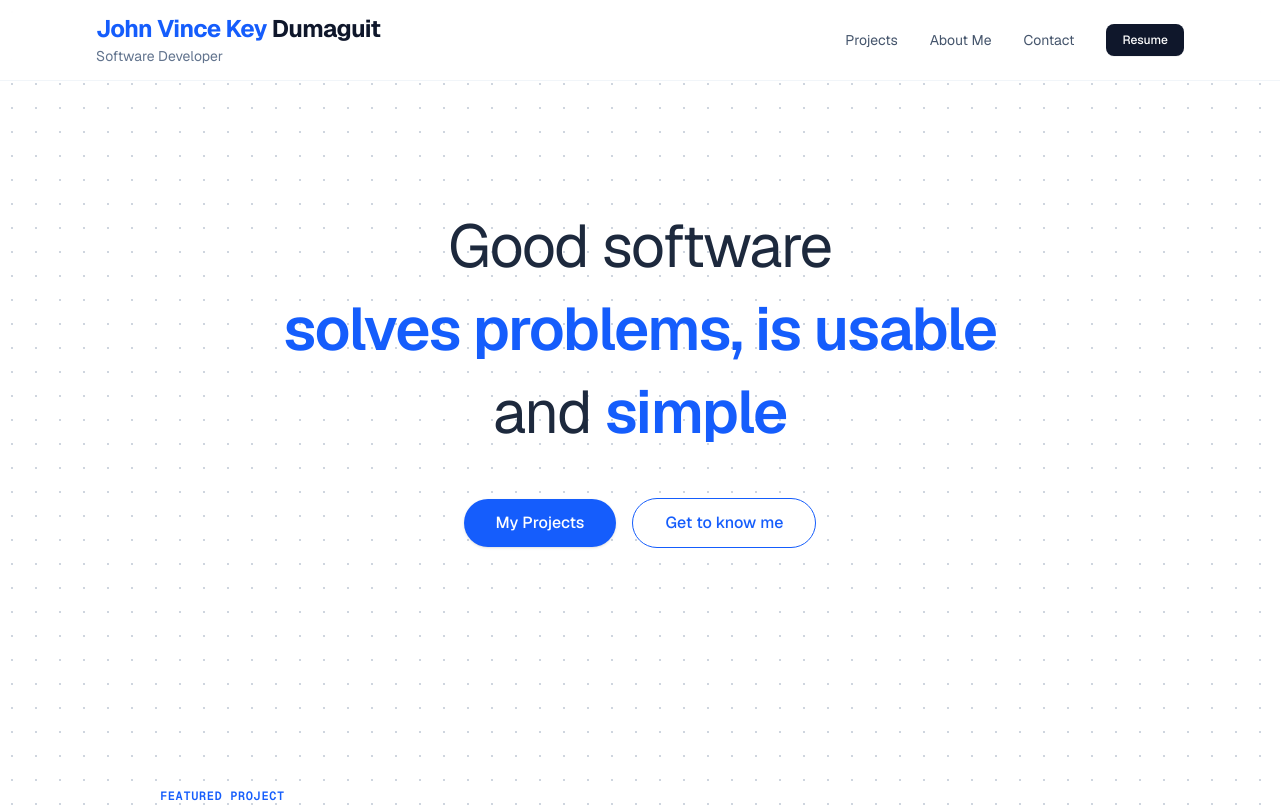
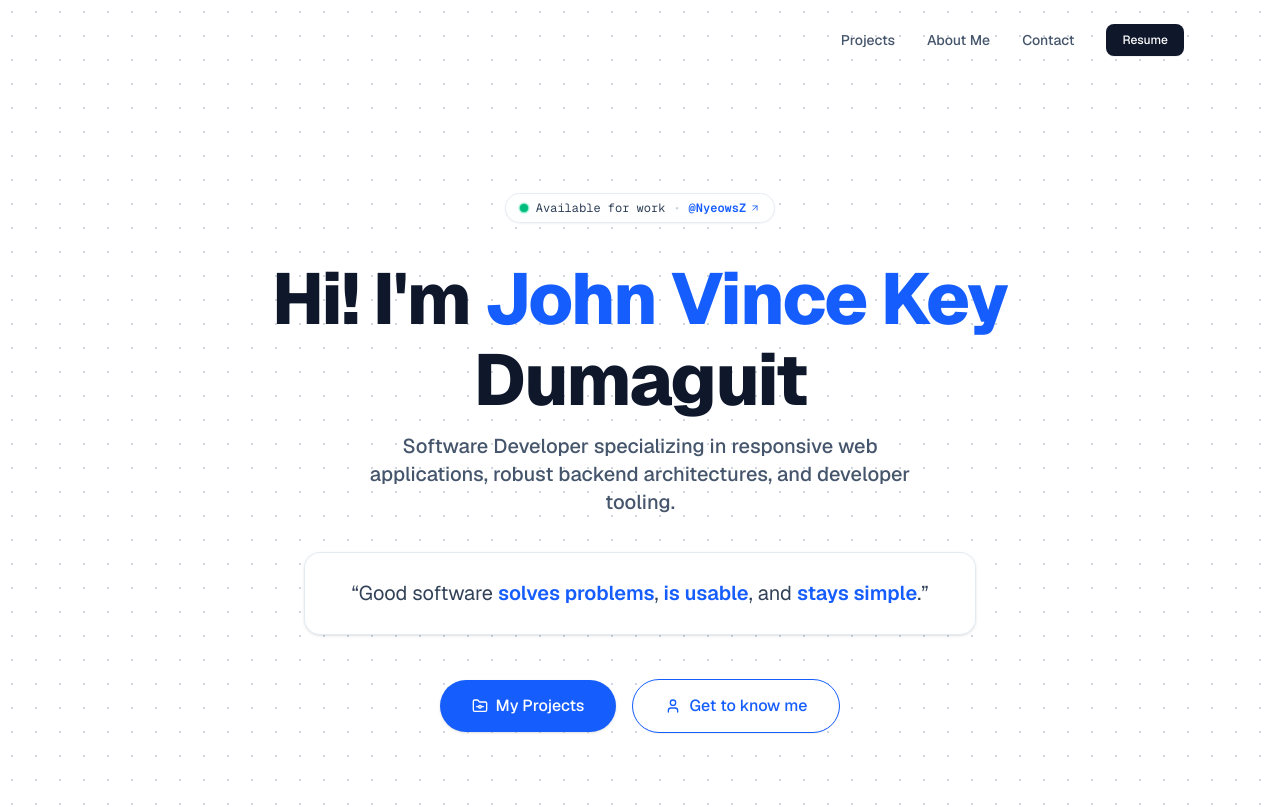
Before and after one commit to NyeowsZ/NyeowsZ, a Next.js app: page / in a window 1280 px wide. Shown: the top 807 px of the page. Built offline with nearby package versions, Linux system fonts and the light colour scheme.

Commit message:
feat: animated hero and nav & modify: message

```diff
--- a/components/HeroSection.tsx
+++ b/components/HeroSection.tsx
@@ -2,40 +2,79 @@
 
 import React from "react";
 import { PROFILE } from "@/data/profile";
+import { Github, ArrowUpRight, FolderGit2, User } from "@/components/Icons";
 
 export default function HeroSection() {
   return (
-    <section className="relative min-h-[72vh] flex flex-col items-center justify-center text-center px-6 py-24 sm:py-32">
-      <div className="max-w-3xl mx-auto flex flex-col items-center space-y-8 sm:space-y-10">
-        {/* The Exact Headline Typography from mywant.png */}
-        <div className="space-y-1.5 sm:space-y-2">
-          <h1 className="text-3xl sm:text-5xl md:text-6xl font-normal text-slate-800 tracking-tight leading-[1.25]">
-            Good software
-          </h1>
-          <h2 className="text-3xl sm:text-5xl md:text-6xl font-semibold text-blue-600 tracking-tight leading-[1.25]">
-            solves problems, is usable
-          </h2>
-          <h2 className="text-3xl sm:text-5xl md:text-6xl font-normal text-slate-800 tracking-tight leading-[1.25]">
-            and <span className="font-semibold text-blue-600">simple</span>
-          </h2>
+    <section className="relative min-h-[78vh] flex flex-col items-center justify-center text-center px-6 py-20 sm:py-28 overflow-hidden">
+      {/* Soft atmospheric gradient glow behind hero */}
+      <div className="absolute top-1/2 left-1/2 -translate-x-1/2 -translate-y-1/2 w-[550px] h-[350px] bg-blue-100/35 rounded-full blur-3xl pointer-events-none -z-10" />
+
+      <div className="max-w-3xl mx-auto flex flex-col items-center space-y-7 sm:space-y-9">
+
+        {/* Subtle greeting indicator badge */}
+        <div className="inline-flex items-center gap-2 px-3.5 py-1.5 rounded-full bg-white/90 border border-slate-200/80 text-slate-700 text-xs font-mono shadow-xs backdrop-blur-xs transition-all hover:border-blue-300">
+          <span className="relative flex h-2 w-2">
+            <span className="animate-ping absolute inline-flex h-full w-full rounded-full bg-emerald-400 opacity-75" />
+            <span className="relative inline-flex rounded-full h-2 w-2 bg-emerald-500" />
+          </span>
+          <span>Available for work</span>
+          <span className="text-slate-300">•</span>
+          <a
+            href={PROFILE.githubUrl}
+            target="_blank"
+            rel="noopener noreferrer"
+            className="text-blue-600 hover:text-blue-700 font-semibold inline-flex items-center gap-1 transition-colors"
+          >
+            <span>@{PROFILE.handle}</span>
+            <ArrowUpRight className="w-2.5 h-2.5" />
+          </a>
         </div>
 
-        {/* The Exact Action Buttons from mywant.png */}
+        {/* Hero Title: "Hi! I'm John Vince Key Dumaguit" */}
+        <div className="space-y-3">
+          <h1 className="text-4xl sm:text-6xl md:text-7xl font-extrabold text-slate-900 tracking-tight leading-[1.12]">
+            Hi! I&apos;m{" "}
+            <span className="text-blue-600 inline-block transition-transform hover:scale-102 duration-300">
+              {PROFILE.firstNameParts}
+            </span>{" "}
+            <span>{PROFILE.lastName}</span>
+          </h1>
+
+          <p className="text-lg sm:text-xl font-medium text-slate-600 max-w-xl mx-auto">
+            {PROFILE.title} specializing in responsive web applications, robust backend architectures, and developer tooling.
+          </p>
+        </div>
+
+        {/* Hybrid Slogan Card: Quote from mywant.png as the description */}
+        <div className="w-full max-w-2xl p-5 sm:p-6 rounded-2xl bg-white/90 border border-slate-200/90 shadow-sm backdrop-blur-sm transition-all duration-300 hover:shadow-md hover:border-blue-200 text-center">
+          <p className="text-base sm:text-lg md:text-xl font-normal text-slate-700 leading-relaxed">
+            &ldquo;Good software{" "}
+            <span className="font-semibold text-blue-600">solves problems</span>,{" "}
+            <span className="font-semibold text-blue-600">is usable</span>, and{" "}
+            <span className="font-semibold text-blue-600">stays simple</span>.&rdquo;
+          </p>
+        </div>
+
+        {/* CTA Buttons */}
         <div className="pt-2 flex flex-col sm:flex-row items-center gap-3.5 sm:gap-4 w-full sm:w-auto">
           <a
             href="#projects"
-            className="w-full sm:w-auto px-8 py-3 rounded-full bg-blue-600 hover:bg-blue-700 text-white font-medium text-sm sm:text-base shadow-sm hover:shadow-md transition-all duration-200"
+            className="w-full sm:w-auto inline-flex items-center justify-center gap-2 px-8 py-3.5 rounded-full bg-blue-600 hover:bg-blue-700 text-white font-medium text-sm sm:text-base shadow-sm hover:shadow-md hover:-translate-y-0.5 transition-all duration-200 cursor-pointer"
           >
-            My Projects
+            <FolderGit2 className="w-4 h-4" />
+            <span>My Projects</span>
           </a>
 
           <a
             href="#about"
-            className="w-full sm:w-auto px-8 py-3 rounded-full bg-white hover:bg-blue-50/50 border border-blue-600 text-blue-600 font-medium text-sm sm:text-base transition-all duration-200"
+            className="w-full sm:w-auto inline-flex items-center justify-center gap-2 px-8 py-3.5 rounded-full bg-white hover:bg-blue-50/50 border border-blue-600 text-blue-600 font-medium text-sm sm:text-base hover:-translate-y-0.5 transition-all duration-200 cursor-pointer shadow-2xs hover:shadow-xs"
           >
-            Get to know me
+            <User className="w-4 h-4" />
+            <span>Get to know me</span>
           </a>
         </div>
+
       </div>
     </section>
   );
--- a/components/Navbar.tsx
+++ b/components/Navbar.tsx
@@ -1,57 +1,102 @@
 "use client";
 
-import React, { useState } from "react";
+import React, { useState, useEffect } from "react";
 import { PROFILE } from "@/data/profile";
-import { Menu, X, FileText } from "@/components/Icons";
+import { Menu, X, Github, ArrowUpRight } from "@/components/Icons";
 
 interface NavbarProps {
   onOpenResume?: () => void;
 }
 
 export default function Navbar({ onOpenResume }: NavbarProps) {
+  const [scrolled, setScrolled] = useState(false);
   const [mobileMenuOpen, setMobileMenuOpen] = useState(false);
 
+  useEffect(() => {
+    const handleScroll = () => {
+      // Reveal name when scrolled past 120px
+      if (window.scrollY > 120) {
+        setScrolled(true);
+      } else {
+        setScrolled(false);
+      }
+    };
+
+    window.addEventListener("scroll", handleScroll, { passive: true });
+    handleScroll();
+    return () => window.removeEventListener("scroll", handleScroll);
+  }, []);
+
   return (
-    <header className="sticky top-0 z-50 w-full bg-white/90 backdrop-blur-md border-b border-slate-100 transition-all">
+    <header
+      className={`sticky top-0 z-50 w-full transition-all duration-300 ${
+        scrolled
+          ? "bg-white/85 backdrop-blur-md border-b border-slate-200/80 shadow-xs"
+          : "bg-transparent border-b border-transparent"
+      }`}
+    >
       <div className="max-w-6xl mx-auto px-6 sm:px-8 h-20 flex items-center justify-between">
-        {/* Left: Exact brand typography from mywant.png */}
+        {/* Left: Revealed on scroll with smooth fade-in and slide animation */}
+        <div className="flex items-center min-w-0">
+          <div
+            className={`flex items-center gap-3 transition-all duration-500 ease-out transform ${
+              scrolled
+                ? "opacity-100 translate-y-0 pointer-events-auto"
+                : "opacity-0 -translate-y-2 pointer-events-none"
+            }`}
+          >
             <a href="#" className="flex flex-col group">
-          <div className="text-xl sm:text-2xl font-bold tracking-tight leading-tight">
-            <span className="text-blue-600 group-hover:text-blue-700 transition-colors">
+              <div className="text-base sm:text-lg font-bold tracking-tight leading-tight">
+                <span className="text-blue-600 transition-colors group-hover:text-blue-700">
                   {PROFILE.firstNameParts}
                 </span>{" "}
                 <span className="text-slate-900">{PROFILE.lastName}</span>
               </div>
-          <span className="text-xs sm:text-sm text-slate-500 font-normal mt-0.5">
+              <span className="text-[11px] text-slate-500 font-normal">
                 {PROFILE.title}
               </span>
             </a>
 
-        {/* Right: Nav items matching mywant.png */}
+            {/* Clickable GitHub handle pill */}
+            <a
+              href={PROFILE.githubUrl}
+              target="_blank"
+              rel="noopener noreferrer"
+              title="Visit GitHub Profile"
+              className="hidden sm:inline-flex items-center gap-1.5 px-2.5 py-1 rounded-full bg-slate-100 hover:bg-blue-50 border border-slate-200/80 hover:border-blue-200 text-xs font-mono font-medium text-slate-700 hover:text-blue-700 transition-all duration-200"
+            >
+              <Github className="w-3 h-3 text-slate-500" />
+              <span>@{PROFILE.handle}</span>
+              <ArrowUpRight className="w-2.5 h-2.5 text-slate-400" />
+            </a>
+          </div>
+        </div>
+
+        {/* Right: Nav items */}
         <nav className="hidden md:flex items-center gap-8 text-sm text-slate-600">
           <a
             href="#projects"
-            className="hover:text-blue-600 transition-colors"
+            className="hover:text-blue-600 transition-colors duration-200 font-medium"
           >
             Projects
           </a>
           <a
             href="#about"
-            className="hover:text-blue-600 transition-colors"
+            className="hover:text-blue-600 transition-colors duration-200 font-medium"
           >
             About Me
           </a>
           <a
             href="#contact"
-            className="hover:text-blue-600 transition-colors"
+            className="hover:text-blue-600 transition-colors duration-200 font-medium"
           >
             Contact
           </a>
 
-          {/* Dark pill button from mywant.png */}
+          {/* Dark pill Resume button */}
           <button
             onClick={onOpenResume}
-            className="bg-slate-900 hover:bg-slate-800 text-white text-xs font-medium px-4 py-2 rounded-lg shadow-2xs hover:shadow transition-all cursor-pointer"
+            className="bg-slate-900 hover:bg-slate-800 text-white text-xs font-medium px-4 py-2 rounded-lg shadow-2xs hover:shadow transition-all duration-200 hover:-translate-y-0.5 cursor-pointer"
           >
             Resume
           </button>
@@ -61,7 +106,7 @@ export default function Navbar({ onOpenResume }: NavbarProps) {
         <div className="flex md:hidden items-center">
           <button
             onClick={() => setMobileMenuOpen(!mobileMenuOpen)}
-            className="p-2 rounded-lg text-slate-600 hover:bg-slate-50 transition-colors"
+            className="p-2 rounded-lg text-slate-600 hover:bg-slate-100 transition-colors"
             aria-label="Toggle menu"
           >
             {mobileMenuOpen ? <X className="w-5 h-5" /> : <Menu className="w-5 h-5" />}
@@ -71,37 +116,48 @@ export default function Navbar({ onOpenResume }: NavbarProps) {
 
       {/* Mobile menu dropdown */}
       {mobileMenuOpen && (
-        <div className="md:hidden border-b border-slate-100 bg-white px-6 py-5 flex flex-col gap-4 text-sm text-slate-700">
+        <div className="md:hidden border-b border-slate-100 bg-white/95 backdrop-blur-md px-6 py-5 flex flex-col gap-4 text-sm text-slate-700 animate-in fade-in slide-in-from-top-2 duration-200">
           <a
             href="#projects"
             onClick={() => setMobileMenuOpen(false)}
-            className="py-1 hover:text-blue-600"
+            className="py-1 hover:text-blue-600 font-medium"
           >
             Projects
           </a>
           <a
             href="#about"
             onClick={() => setMobileMenuOpen(false)}
-            className="py-1 hover:text-blue-600"
+            className="py-1 hover:text-blue-600 font-medium"
           >
             About Me
           </a>
           <a
             href="#contact"
             onClick={() => setMobileMenuOpen(false)}
-            className="py-1 hover:text-blue-600"
+            className="py-1 hover:text-blue-600 font-medium"
           >
             Contact
+          </a>
+          <div className="pt-2 flex items-center justify-between border-t border-slate-100">
+            <a
+              href={PROFILE.githubUrl}
+              target="_blank"
+              rel="noopener noreferrer"
+              className="inline-flex items-center gap-1.5 text-xs font-mono text-slate-600"
+            >
+              <Github className="w-3.5 h-3.5" />
+              <span>@{PROFILE.handle}</span>
             </a>
             <button
               onClick={() => {
                 setMobileMenuOpen(false);
                 if (onOpenResume) onOpenResume();
               }}
-            className="w-full mt-2 py-2 rounded-lg bg-slate-900 text-white text-xs font-medium text-center"
+              className="py-2 px-4 rounded-lg bg-slate-900 text-white text-xs font-medium"
             >
-            View Resume
+              Resume
             </button>
+          </div>
         </div>
       )}
     </header>
--- a/data/profile.ts
+++ b/data/profile.ts
@@ -13,7 +13,7 @@ export const PROFILE = {
   fullName: "John Vince Key Dumaguit",
   firstNameParts: "John Vince Key",
   lastName: "Dumaguit",
-  handle: "NyeowZ",
+  handle: "NyeowsZ",
   title: "Software Developer",
   email: "johnvincekeyedu@gmail.com",
   githubUrl: "https://github.com/nyeowsz",
@@ -40,7 +40,7 @@ export const PROFILE = {
       "Tailwind CSS",
       "Vercel",
     ],
-    githubUrl: "https://github.com/nyeowsz",
+    githubUrl: "https://github.com/spadeontop/parcelhub",
     highlights: [
       "Asynchronous Proxy Receiving: Pre-registration of inbound orders with receipt verification, eliminating missed courier drops.",
       "AI Visual Documentation: Computer vision inspection during physical handover to verify condition and maintain an audit trail.",
@@ -52,15 +52,37 @@ export const PROFILE = {
   techStack: [
     {
       category: "Frontend & Mobile",
-      items: ["Next.js", "React", "React Native", "TypeScript", "JavaScript", "Tailwind CSS", "HTML5 & CSS3"],
+      items: [
+        "Next.js",
+        "React",
+        "React Native",
+        "TypeScript",
+        "JavaScript",
+        "Tailwind CSS",
+        "HTML5 & CSS3",
+      ],
     },
     {
       category: "Backend & Architecture",
-      items: ["Laravel", "PHP", "REST APIs", "RPC", "Supabase", "PostgreSQL", "SQL & NoSQL"],
+      items: [
+        "Laravel",
+        "PHP",
+        "REST APIs",
+        "RPC",
+        "Supabase",
+        "PostgreSQL",
+        "SQL & NoSQL",
+      ],
     },
     {
       category: "DevOps & Infrastructure",
-      items: ["Docker CLI", "Linux / Ubuntu", "Nginx", "Vercel", "Git & GitHub"],
+      items: [
+        "Docker CLI",
+        "Linux / Ubuntu",
+        "Nginx",
+        "Vercel",
+        "Git & GitHub",
+      ],
     },
   ],
 };
```
Lines whose indentation alone changed are shown as unchanged.
